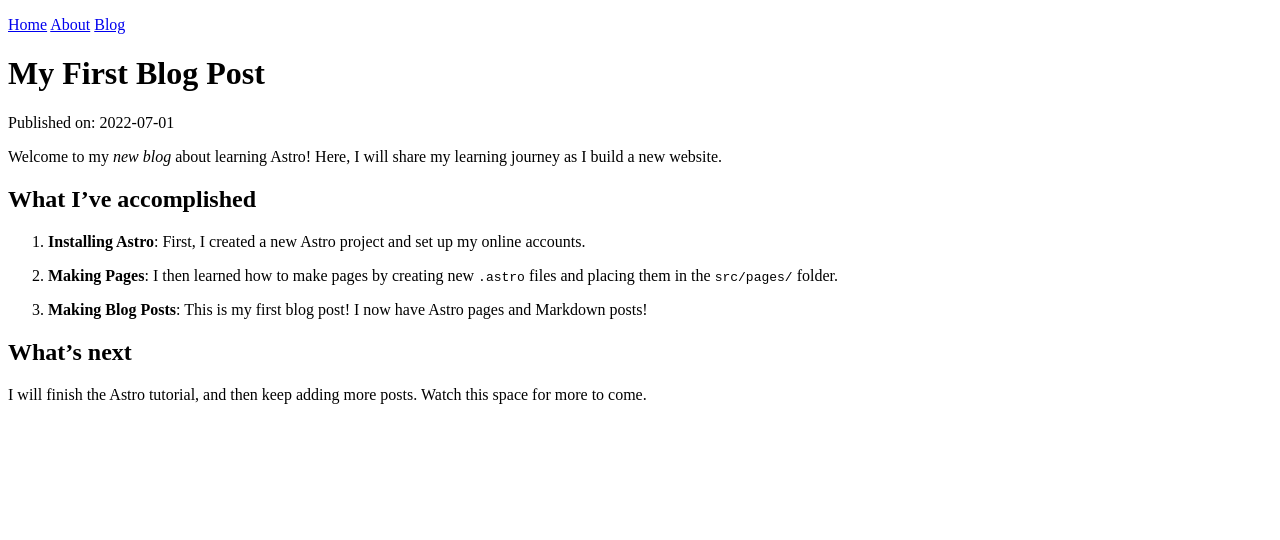
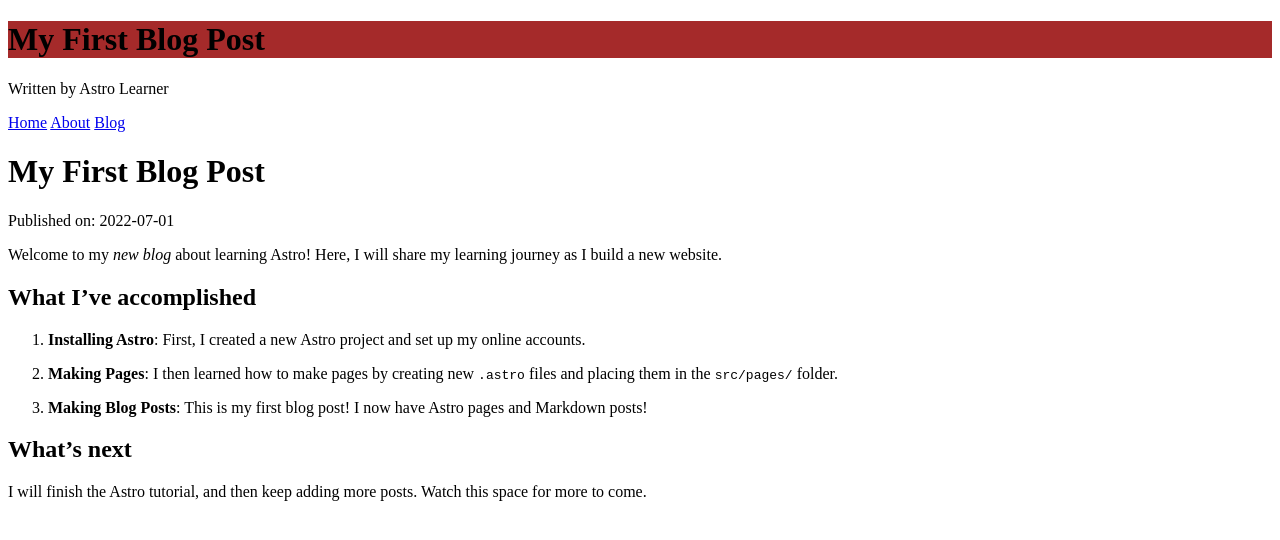
Before and after one commit to Knorgias/astro-blog, an Astro site: page /posts/post-1 in a window 1280 px wide. Built offline with nearby package versions, Linux system fonts and the light colour scheme; Astro itself is replaced by a stand-in of ours.

Commit message:
add layout to blog posts

```diff
--- /dev/null
+++ b/src/layouts/MarkdownPostLayout.astro
@@ -0,0 +1,16 @@
+---
+const { frontmatter } = Astro.props;
+---
+<h1>{frontmatter.title}</h1>
+<p>Written by {frontmatter.author}</p>
+<slot />
+
+<style>
+h1 {
+  background-color: brown;
+}
+
+p {
+  font-style: bold;
+}
+</style>
--- a/src/pages/posts/post-1.md
+++ b/src/pages/posts/post-1.md
@@ -1,4 +1,5 @@
 ---
+layout: ../../layouts/MarkdownPostLayout.astro
 title: 'My First Blog Post'
 pubDate: 2022-07-01
 description: 'This is the first post of my new Astro blog.'
```
